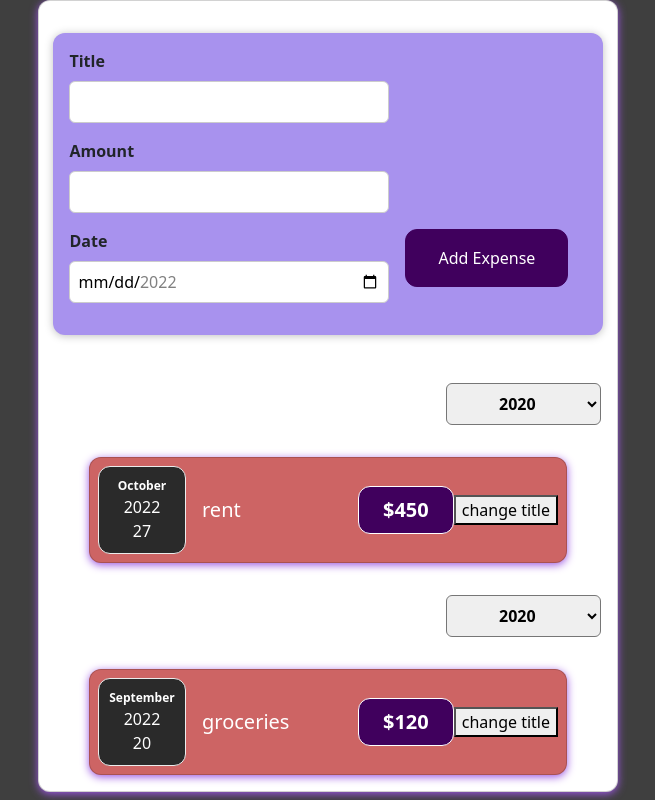
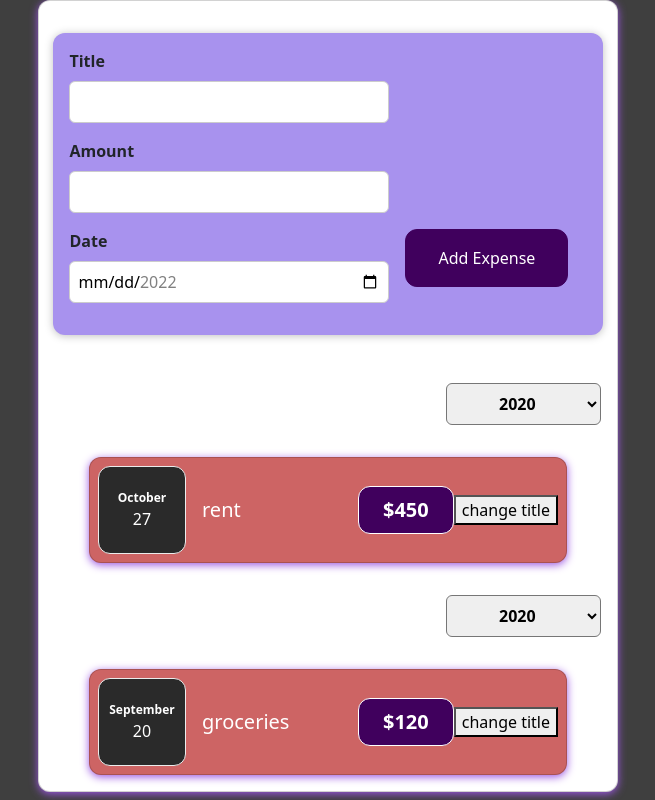
Before and after one commit to puneet2121/-Expense--racker, a React (Create React App) app in the folder front-end/: page / in a window 1280 px wide. Shown: the whole page, without its empty margins (312-967 px from the left). Built offline with nearby package versions, Linux system fonts and the light colour scheme.

Commit message:
fix bug reagarding title

```diff
--- a/front-end/src/App.js
+++ b/front-end/src/App.js
@@ -3,32 +3,35 @@ import "./style/Card.css";
 import ExpenseItem from "./components/ExpenseItem";
 import { Card } from "./components/Card";
 import NewExpense from "./components/NewExpense";
-function App() {
-  const expenses = [
+
+
+const allExpenses = [
   {
     id: 1,
-      title: "rent",
-      amount: 450,
-      date: new Date(2022, 9, 27),
+    enteredTitle: "rent",
+    enteredAmount: 450,
+    enteredDate: new Date(2022, 9, 27),
   },
-    { id: 2, title: "groceries", amount: 120, date: new Date(2022, 8, 20) },
+  { id: 2, enteredTitle: "groceries", enteredAmount: 120, enteredDate: new Date(2022, 8, 20) },
 ];
-const addExpenseHandler = expense => {
+function App() {
+  const [expenses,setExpenses] = useState(allExpenses);
+  const addExpenseHandler = (expense) => {
+    setExpenses((prev) => {
       console.log(expense)
-}
+      return  [expense, ...prev];
+    });
+  };
   return (
     <Card className="card">
-      <NewExpense onAddExpense ={addExpenseHandler}/>
+      <NewExpense onAddExpense={addExpenseHandler} />
+      {expenses.map((expense) => (
         <ExpenseItem
-        title={expenses[0].title}
-        date={expenses[0].date}
-        amount={expenses[0].amount}
+          title={expense.enteredTitle}
+          amount={expense.enteredAmount}
+          date={expense.enteredDate}
         />
-      <ExpenseItem
-        title={expenses[1].title}
-        date={expenses[1].date}
-        amount={expenses[1].amount}
-      />
+      ))}
 
       {/* <Navlink />
     <BrowserRouter>
--- a/front-end/src/components/ExpenseDate.jsx
+++ b/front-end/src/components/ExpenseDate.jsx
@@ -1,13 +1,14 @@
 import React from 'react'
 import "../style/ExprenseItem.css";
 const ExpenseDate = (props) => {
-  const month =props.date.toLocaleDateString('en-us', { month: 'long'})
-  const year = props.date.toLocaleDateString('en-us', { year: 'numeric'})
-  const day = props.date.toLocaleDateString('en-us', { day: 'numeric'})
+  const month = props.date.toLocaleString('en-US', { month: 'long' });
+  const day = props.date.toLocaleString('en-US', { day: '2-digit' });
+
+
   return (
     <div className='expense-date'>
        <div className='expense-date__month'>{month}</div>
-        <div className='expense-year'>{year}</div>
+        <div className='expense-year'>{}</div>
         <div className='expense-day'>{day}</div>
     </div>
   )
--- a/front-end/src/components/ExpenseItem.jsx
+++ b/front-end/src/components/ExpenseItem.jsx
@@ -18,7 +18,7 @@ const ExpenseItem = (props) => {
       <Card className="expense-item">
         <ExpenseDate date={props.date} />
         <div className="expense-item__description">
-          <h2>{title}</h2>
+          <h2>{props.title}</h2>
           <div className="expense-item__price">${props.amount}</div>
         </div>
         <button onClick={updateTitle}>change title</button>
```
Lines whose indentation alone changed are shown as unchanged.
